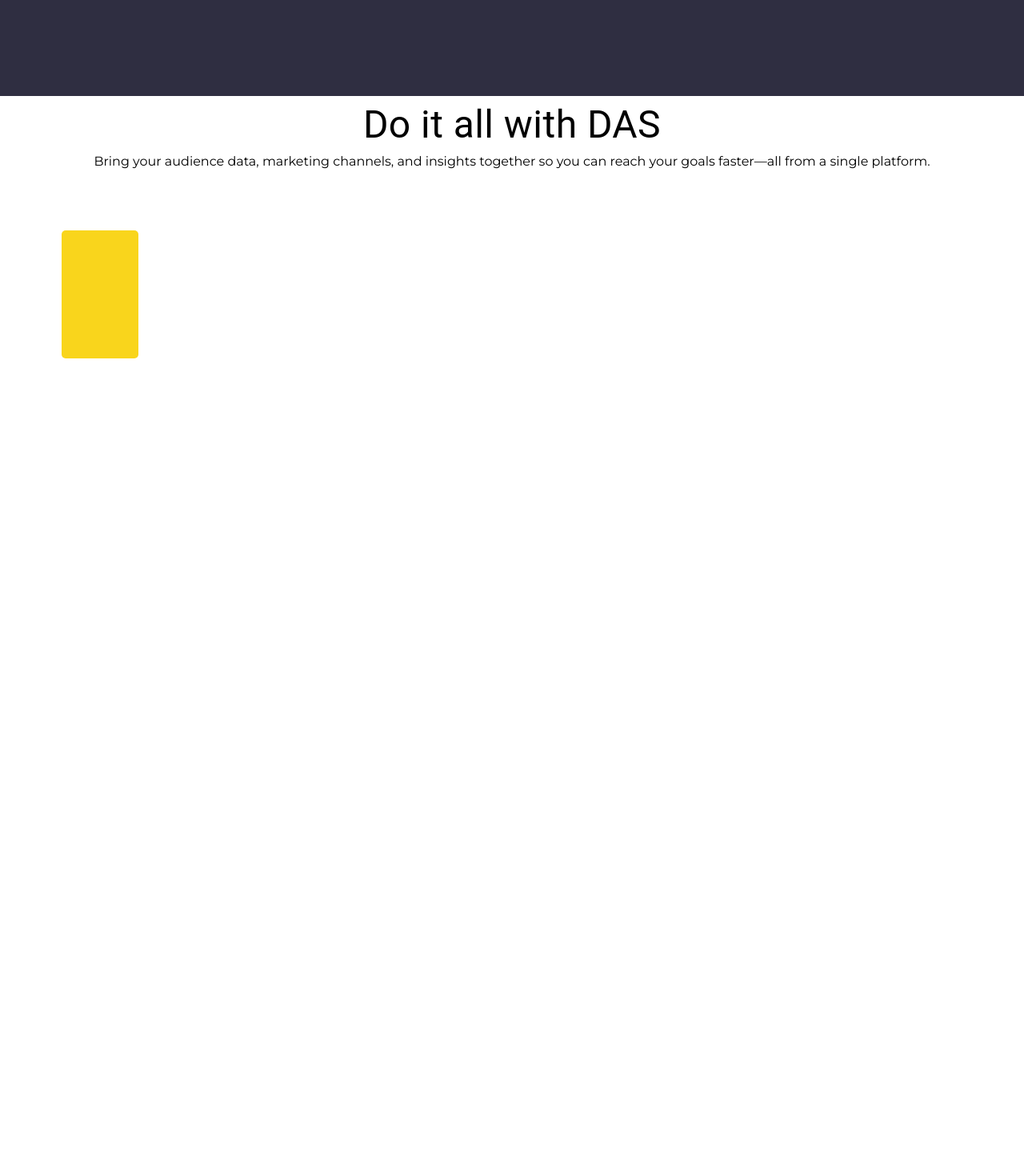
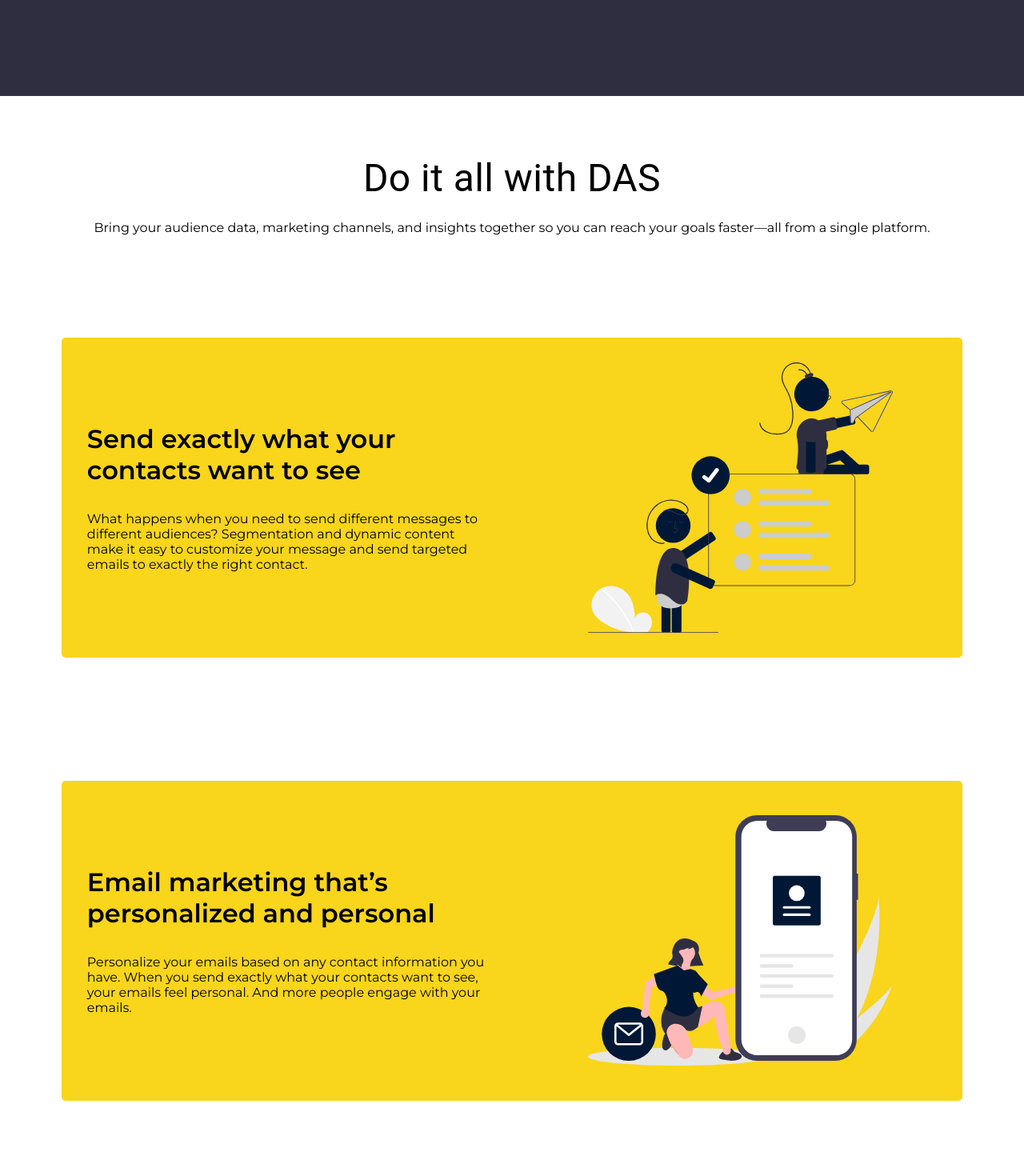
Before and after one commit to JavonGit/eMarketing, a React (Create React App) app: page / in a window 1280 px wide. Shown: the part 680-2150 px from the top of the page at 80% size. Before the commit the page ends 1205 px from the top, so only its background shows below. Built offline with nearby package versions, Linux system fonts and the light colour scheme.

Commit message:
contentDetails.js added

```diff
--- /dev/null
+++ b/src/Components/Page_Content/Content.css
@@ -0,0 +1,21 @@
+.content--center{
+    padding: 4% 6%;
+}
+
+.content--typo{
+    text-align: center;
+}
+
+.content--link{
+    text-decoration: none;
+    display: flex;
+    justify-content: center;
+    align-items: center;
+    padding: 4% 0;
+}
+
+@media screen and (max-width: 600px){
+    .content--typo{
+        text-align: left;
+    }
+}
--- a/src/Components/Page_Content/Content.jsx
+++ b/src/Components/Page_Content/Content.jsx
@@ -1,6 +1,9 @@
-import { Grid, Typography } from "@material-ui/core";
+import { Button, Grid, Typography } from "@material-ui/core";
 import React from "react";
 import ContentCard from "./ContentCard";
+import contentDetails from "./ContentDetails";
+import "./Content.css";
+import { Link } from "react-router-dom";
 
 function Content() {
   return (
@@ -11,20 +14,98 @@ function Content() {
         justify="center"
         alignItems="center"
         direction="column"
+        className="content--center"
       >
-        <Typography style={{ fontSize: "3rem" }}>Do it all with DAS</Typography>
-        <Typography variant="textSecondry">
+        <Typography
+          style={{ fontSize: "3rem", textAlign: "center", padding: "1rem 0" }}
+        >
+          Do it all with DAS
+        </Typography>
+        <Typography variant="textSecondry" className="content--typo">
           Bring your audience data, marketing channels, and insights together so
           you can reach your goals faster—all from a single platform.
         </Typography>
       </Grid>
       <Grid container md>
-        <ContentCard />
+        <ContentCard
+          title={contentDetails.contentCard1.title}
+          description={contentDetails.contentCard1.description}
+          image={contentDetails.contentCard1.image}
+        />
+        <ContentCard
+          title={contentDetails.contentCard2.title}
+          description={contentDetails.contentCard2.description}
+          image={contentDetails.contentCard2.image}
+        />
+        <ContentCard
+          title={contentDetails.contentCard3.title}
+          description={contentDetails.contentCard3.description}
+          image={contentDetails.contentCard3.image}
+        />
+        <ContentCard
+          title={contentDetails.contentCard4.title}
+          description={contentDetails.contentCard4.description}
+          image={contentDetails.contentCard4.image}
+        />
       </Grid>
-      {/* description -> image */}
-
-      {/* image -> description */}
-      {/* description -> image */}
+      <Grid
+        container
+        md
+        justify="center"
+        alignItems="center"
+        direction="column"
+        className="content--center"
+      >
+        <Typography
+          style={{ fontSize: "3rem", textAlign: "center", padding: "1rem 0" }}
+        >
+          Resources to give you the inside track
+        </Typography>
+        <Typography variant="textSecondry" className="content--typo">
+          Looking to get ahead? We have expert guidance, timely resources, and
+          inspiring stories from entrepreneurs who’ve been in your shoes.
+          Business-growing shoes.
+        </Typography>
+      </Grid>
+      <Grid
+        container
+        md
+        justify="center"
+        direction="column"
+        className="content--center"
+        style={{
+          backgroundColor: "#2F2E41",
+          color: "#eee",
+          minHeight: "400px",
+          marginTop: "2rem",
+        }}
+      >
+        <Typography
+          variant="h1"
+          style={{
+            fontSize: "3.5rem",
+            fontWeight: "bold",
+            textAlign: "center",
+            padding: "1rem 0",
+          }}
+        >
+          Let’s do this
+        </Typography>
+        <Typography variant="textSecondry" className="content--typo">
+          Every big idea starts with a small step forward.
+        </Typography>
+        <Link to="/Package" className="content--link">
+          <Button
+            style={{
+              backgroundColor: "#fdd835",
+              color: "#001835",
+              padding: "0.7rem 1.5rem",
+            }}
+          >
+            pick a plan
+          </Button>
+        </Link>
+      </Grid>
     </div>
   );
 }
--- a/src/Components/Page_Content/ContentCard.css
+++ b/src/Components/Page_Content/ContentCard.css
@@ -1,10 +1,12 @@
 .contentCard{
     padding: 6%;
+    /* margin-bottom: 20px; */
 }
 
 .contentCard--grid{
     background-color: #F9D51C;
     border-radius: 5px;
+    min-height: 400px;
 }
 
 .contentCard--details{
@@ -21,7 +23,7 @@
 }
 
 .contentCard--image-grid{
-    padding: 1rem;
+    padding: 1.5rem;
 }
 
 .contentCard--image{
--- a/src/Components/Page_Content/ContentCard.jsx
+++ b/src/Components/Page_Content/ContentCard.jsx
@@ -5,7 +5,18 @@ import "./ContentCard.css";
 function ContentCard({ title, description, image }) {
   return (
     <div className="contentCard">
-      <Grid container md className="contentCard--grid">
+      <Grid container md direction="row-reverse" className="contentCard--grid">
+        <Grid
+          container
+          md
+          sm={12}
+          xs={12}
+          justify="center"
+          alignItems="center"
+          className="contentCard--image-grid"
+        >
+          <img src={image} alt={image} className="contentCard--image" />
+        </Grid>
         <Grid
           container
           md
@@ -19,9 +30,6 @@ function ContentCard({ title, description, image }) {
           <h2 className="contentCard--details-title">{title}</h2>
           <p className="contentCard--details-description">{description}</p>
         </Grid>
-        <Grid container md sm={12} xs={12} className="contentCard--image-grid">
-          <img src={image} alt={image} className="contentCard--image" />
-        </Grid>
       </Grid>
     </div>
   );
--- /dev/null
+++ b/src/Components/Page_Content/ContentDetails.js
@@ -0,0 +1,33 @@
+import email_send from "../../Assets/email_send.svg";
+import personal_email from "../../Assets/personal_email.svg";
+import data from "../../Assets/data.svg";
+import Artificial_intelligence from "../../Assets/Artificial_intelligence.svg";
+
+const contentDetails = {
+  contentCard1: {
+    title: "Send exactly what your contacts want to see",
+    description:
+      "What happens when you need to send different messages to different audiences? Segmentation and dynamic content make it easy to customize your message and send targeted emails to exactly the right contact.",
+    image: email_send,
+  },
+  contentCard2: {
+    title: "Email marketing that’s personalized and personal",
+    description:
+      "Personalize your emails based on any contact information you have. When you send exactly what your contacts want to see, your emails feel personal. And more people engage with your emails.",
+    image: personal_email,
+  },
+  contentCard3: {
+    title: "Find what works, then test to find what works better",
+    description:
+      "Reporting helps you see which emails are performing and which ones could use work. Then, you can use simple split testing to make your emails get more opens, clicks, and buys.",
+    image: data,
+  },
+  contentCard4: {
+    title: "Automation gives you back your time",
+    description:
+      "Make it easy to run your marketing. Set up a welcome series with email automation, segment your contacts, or use simple workflows to automate the marketing no one has time for.",
+    image: Artificial_intelligence,
+  },
+};
+
+export default contentDetails;
```
Also changed, not shown: src/Assets/personal_email.svg (renamed from src/Assets/personal-email.svg), 1 other file (tests, documents, lock files or other folders).
